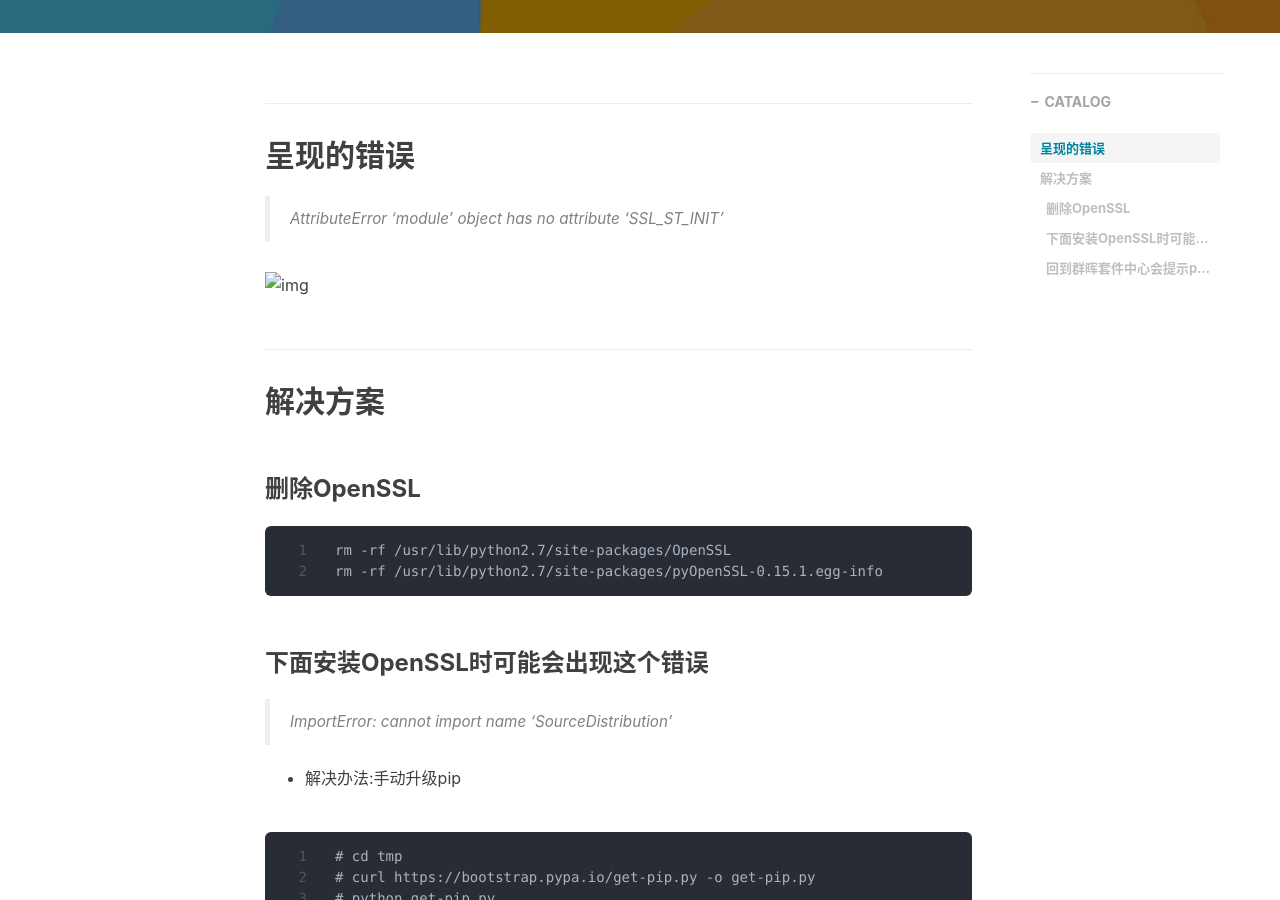
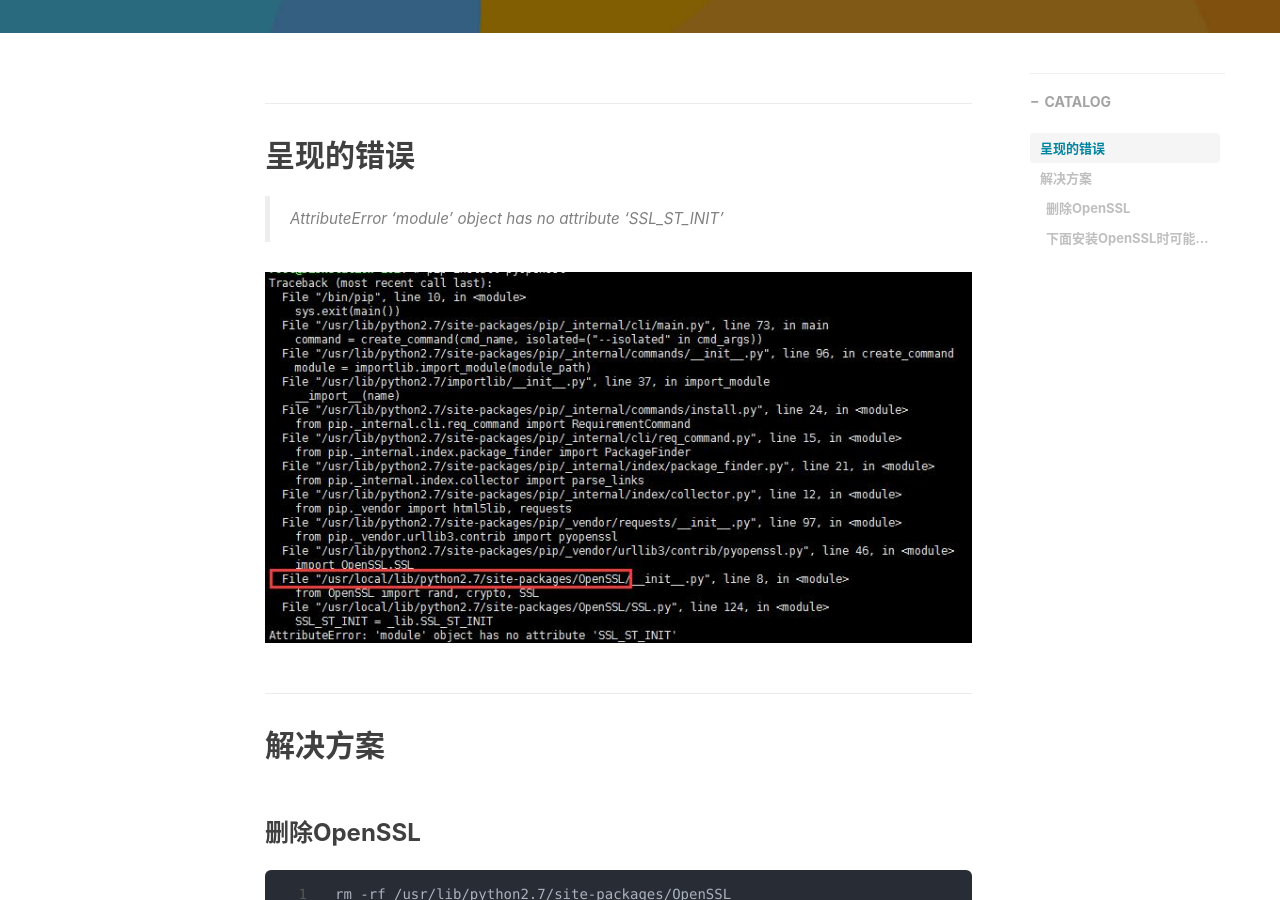
Before and after one commit to Tosslog/blog, a Jekyll site: the page built from _posts/2020/11/2020-11-04-群晖-pip-报错-AttributeError-'module'-object-has-no-attribute-'SSL_ST_INIT'-解决方案.md, in a window 1280 px wide and 900 px high, scrolled down 605 px. Built offline with Jekyll 4.4.1, drawn with Linux system fonts in a browser that asks for light colours; nearby versions of some CDN libraries; comment, search, counter and statistics services are not loaded; some of the changed lines change nothing that is shown.

Commit message:
img路径增加/blog

````diff
--- a/_posts/2020/11/2020-11-04-群晖-pip-报错-AttributeError-'module'-object-has-no-attribute-'SSL_ST_INIT'-解决方案.md
+++ b/_posts/2020/11/2020-11-04-群晖-pip-报错-AttributeError-'module'-object-has-no-attribute-'SSL_ST_INIT'-解决方案.md
@@ -17,7 +17,7 @@ tags:
 > AttributeError 'module' object has no attribute 'SSL_ST_INIT'
 
 
-![img](./img/post-img/2020/11/04/1171771448.jpg)
+![img](/blog/img/post-img/2020/11/04/1171771448.jpg)
 
 ## 解决方案
 
@@ -42,5 +42,5 @@ rm -rf /usr/lib/python2.7/site-packages/pyOpenSSL-0.15.1.egg-info
 ```
 pip install pyopenssl
 ```
-### 回到群晖套件中心会提示python Module套件异常点击修复即可
-![img](./img/post-img/2020/11/04/193783388.jpg)
+- 回到群晖套件中心会提示python Module套件异常点击修复即可
+![img](/blog/img/post-img/2020/11/04/193783388.jpg)
````
